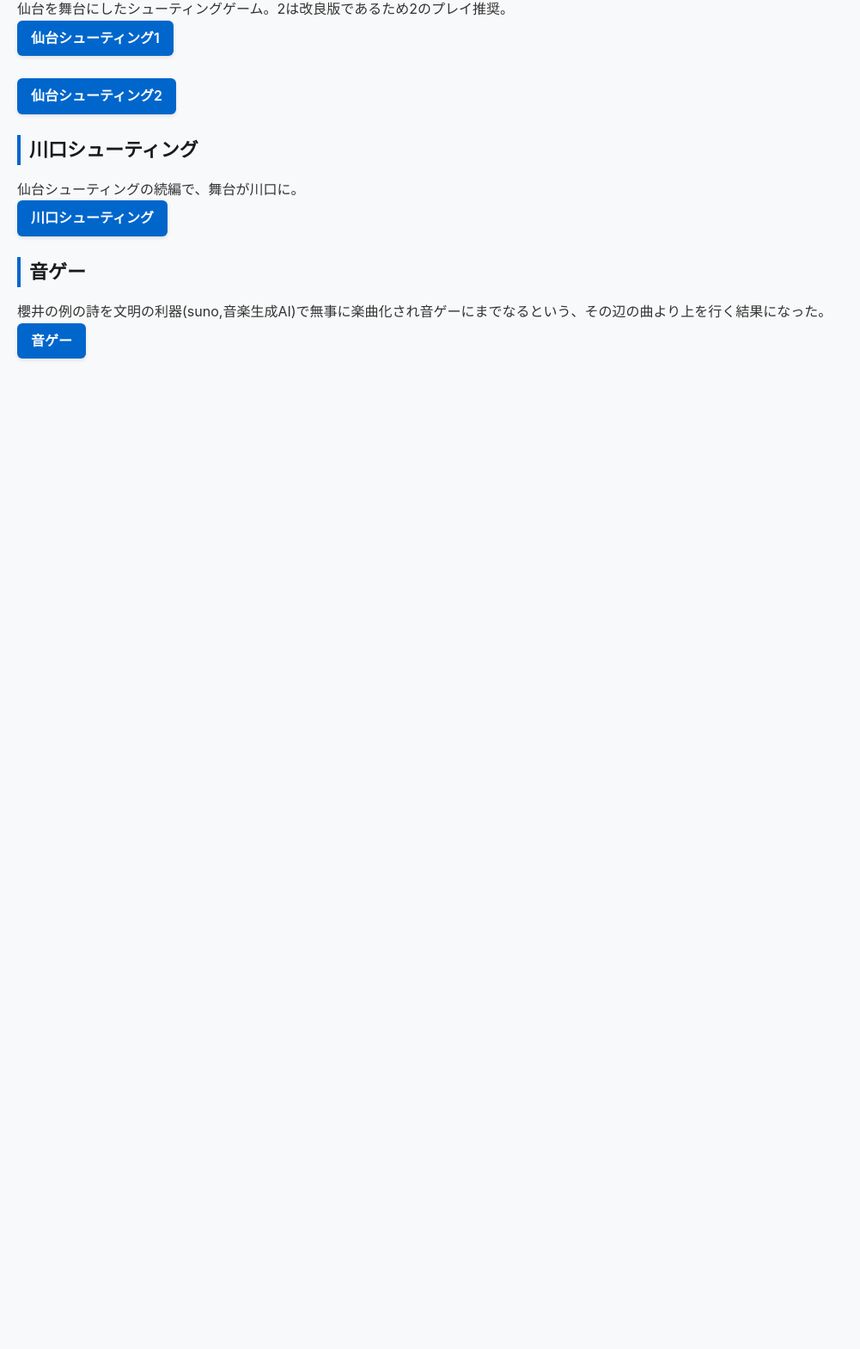
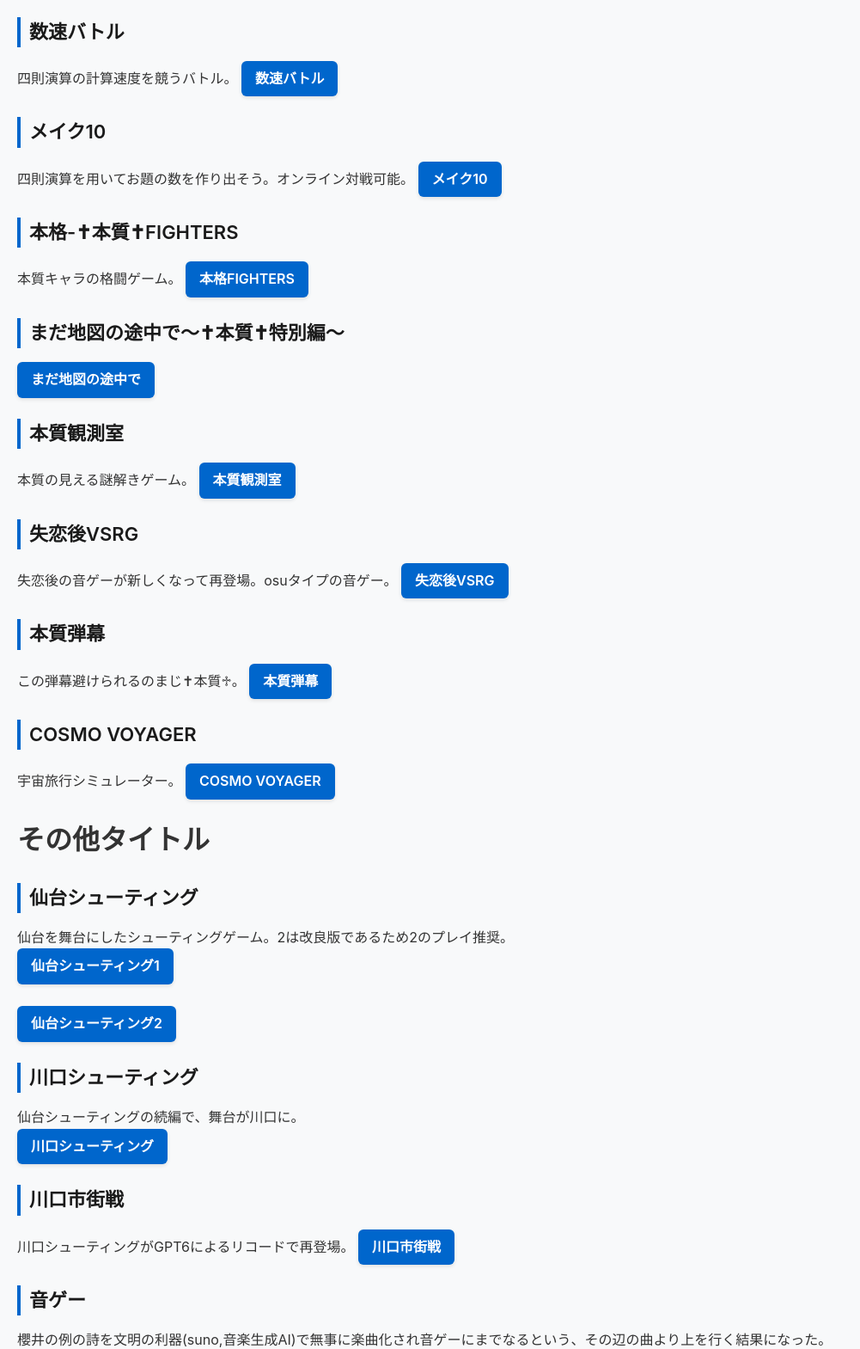
Before and after one commit to S-KNT/game, a plain HTML site: page index.html in a window 1280 px wide. Shown: the part 77-1646 px from the top of the page at 86% size, without its empty margins (0-1001 px from the left). Before the commit the page ends 800 px from the top, so only its background shows below. Drawn offline with Linux system fonts and the light colour scheme.

Commit message:
Update index.html

```diff
--- a/index.html
+++ b/index.html
@@ -60,6 +60,31 @@
 </style>
   </head>
   <body>
+    <h1>注目タイトル</h1>
+    <h2>数速バトル</h2>
+    四則演算の計算速度を競うバトル。
+    <a class="Button" href="https://suusokubattle.vercel.app/">数速バトル</a>
+    <h2>メイク10</h2>
+    四則演算を用いてお題の数を作り出そう。オンライン対戦可能。
+    <a class="Button" href="https://make10-sigma.vercel.app/">メイク10</a>
+    <h2>本格-✝本質✝FIGHTERS</h2>
+    本質キャラの格闘ゲーム。
+    <a class="Button" href="https://honkaku-online.vercel.app/">本格FIGHTERS</a>
+    <h2>まだ地図の途中で～✝本質✝特別編～</h2>
+    <a class="Button" href="https://honshitsu-novel.vercel.app/">まだ地図の途中で</a>
+    <h2>本質観測室</h2>
+    本質の見える謎解きゲーム。
+    <a class="Button" href="https://honshitsunazotoki.vercel.app/">本質観測室</a>
+    <h2>失恋後VSRG</h2>
+    失恋後の音ゲーが新しくなって再登場。osuタイプの音ゲー。
+    <a class="Button" href="https://honshitsurhythm.vercel.app/">失恋後VSRG</a>
+    <h2>本質弾幕</h2>
+    この弾幕避けられるのまじ✝本質♱。
+    <a class="Button" href="https://honshitsudanmaku.vercel.app/">本質弾幕</a>
+    <h2>COSMO VOYAGER</h2>
+    宇宙旅行シミュレーター。
+    <a class="Button" href="https://astrotravel-sigma.vercel.app/">COSMO VOYAGER</a>
+    <h1>その他タイトル</h1>
     <h2>仙台シューティング</h2>
     仙台を舞台にしたシューティングゲーム。2は改良版であるため2のプレイ推奨。<br>
     <a class="Button" href="/game/Sendai_Shooting.html">仙台シューティング1</a><br><br>
@@ -67,8 +92,27 @@
     <h2>川口シューティング</h2>
     仙台シューティングの続編で、舞台が川口に。<br>
     <a class="Button" href="/game/Kawaguchi_Shooting.html">川口シューティング</a>
+    <h2>川口市街戦</h2>
+    川口シューティングがGPT6によるリコードで再登場。
+    <a class="Button" href="https://shigaisen-green.vercel.app/">川口市街戦</a>
     <h2>音ゲー</h2>
     櫻井の例の詩を文明の利器(suno,音楽生成AI)で無事に楽曲化され音ゲーにまでなるという、その辺の曲より上を行く結果になった。<br>
     <a class="Button" href="/game/suno_rhythm_game.html">音ゲー</a>
+    <h2>櫻×内藤恋愛シミュレーション</h2>
+    <a class="Button" href="https://sakura-khaki-sigma.vercel.app/">シミュ</a>
+    <h2>割り箸</h2>
+    <a class="Button" href="https://waribashi.vercel.app/">割り箸</a>
+    <h2>嘘つき村RPG</h2>
+    <a class="Button" href="https://liar-one.vercel.app/">謎ゲー</a>
+    <h2>深天体早解きバトル</h2>
+    数速バトルの天体版。
+    <a class="Button" href="https://astronomy-bay.vercel.app/">深天体早解きバトル</a>
+    <h2>classroom fighters</h2>
+    <a class="Button" href="https://classroom-fighters.onrender.com/">タナカの初作</a>
+    <h2>星座早当てクイズ</h2>
+    <a class="Button" href="https://astoronomy-battle.vercel.app/">星座早当てクイズ</a>
+    <h2>両馬3D</h2>
+    三重「やめろ」
+    <a class="Button" href="https://ryoma-3d.vercel.vercel.app/">両馬3D</a>
   </body>
 </html>
```
